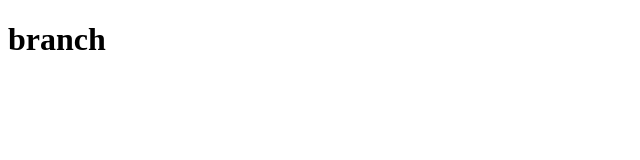
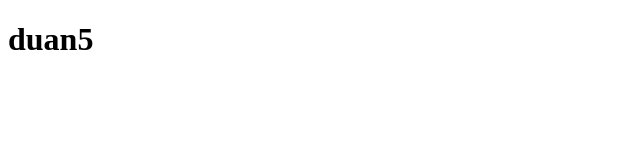
Before and after one commit to ken1902-tus/duan5, a plain HTML site: page index.html in a window 1280 px wide. Shown: the full height of the page, 0-640 px from the left. Drawn offline with Linux system fonts and the light colour scheme.

Commit message:
first commit

```diff
--- a/index.html
+++ b/index.html
@@ -1,11 +1,11 @@
 <!DOCTYPE html>
 <html lang="vi">
-  <head>
-    <meta charset="UTF-8" />
-    <meta name="viewport" content="width=device-width, initial-scale=1.0" />
+<head>
+    <meta charset="UTF-8">
+    <meta name="viewport" content="width=device-width, initial-scale=1.0">
     <title>duan5</title>
-  </head>
-  <body>
-    <h1>branch</h1>
-  </body>
+</head>
+<body>
+    <h1>duan5</h1>
+</body>
 </html>
```
